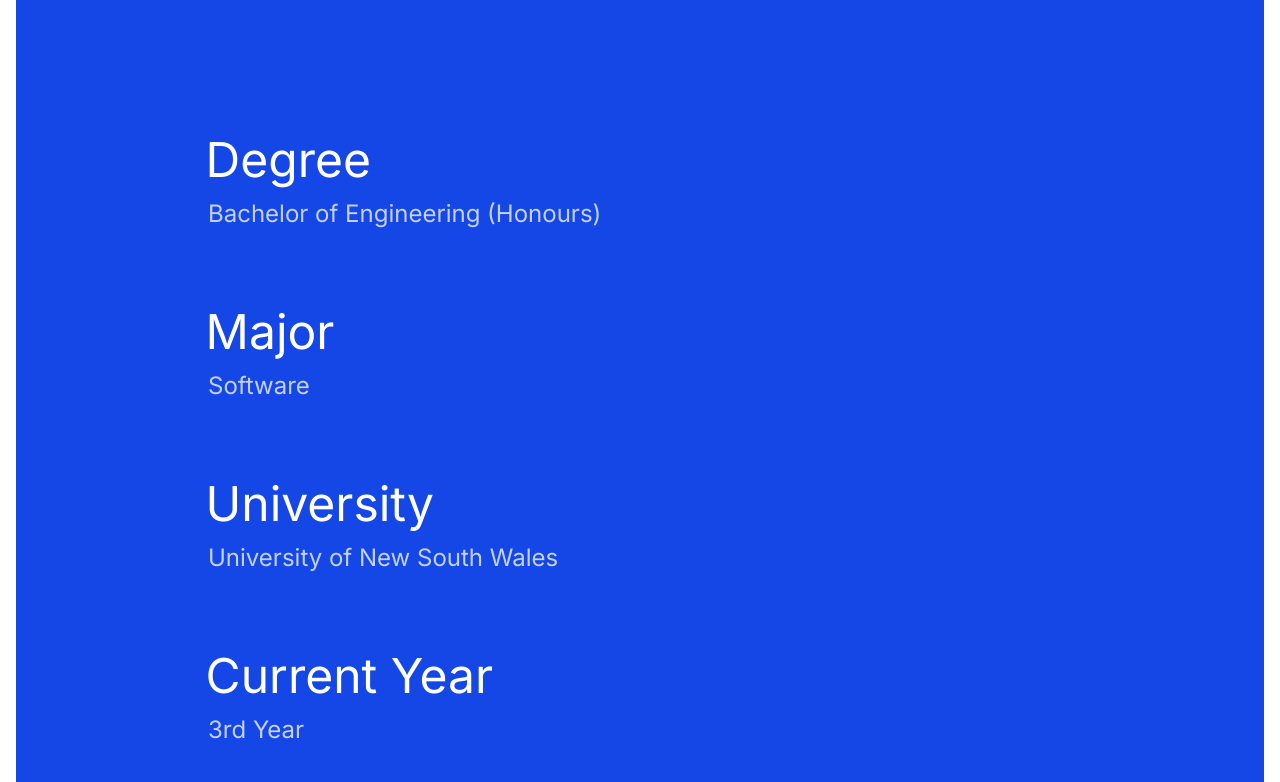
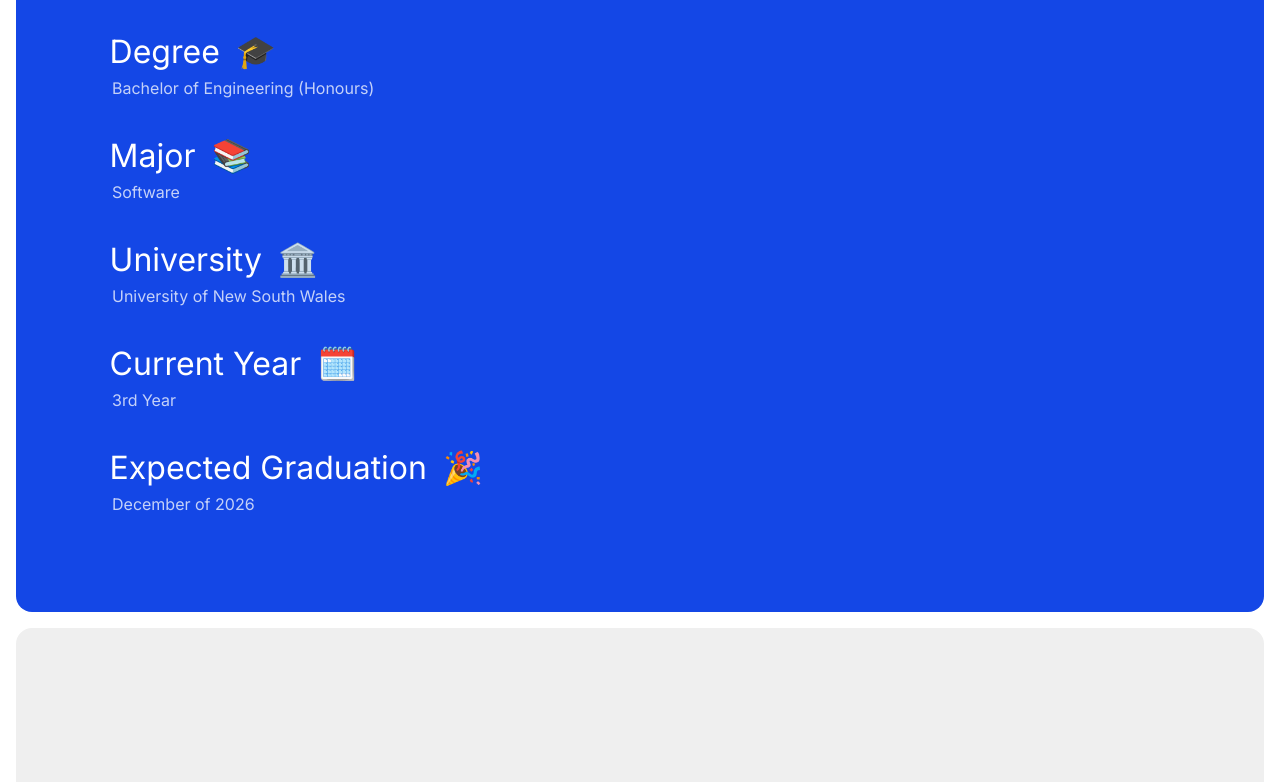
Before and after one commit to joellum1/portfolio, a Next.js app: page / in a window 1280 px wide. Shown: the part 1060-1842 px from the top of the page. Built offline with nearby package versions, Linux system fonts and the light colour scheme.

Commit message:
updated spacing and 'about me' content

```diff
--- a/package.json
+++ b/package.json
@@ -9,6 +9,10 @@
     "lint": "next lint"
   },
   "dependencies": {
+    "@emotion/react": "^11.14.0",
+    "@emotion/styled": "^11.14.1",
+    "@mui/icons-material": "^7.3.2",
+    "@mui/material": "^7.3.2",
     "clsx": "^2.1.1",
     "motion": "^12.10.0",
     "next": "15.3.1",
--- a/src/components/AboutSection.tsx
+++ b/src/components/AboutSection.tsx
@@ -4,27 +4,42 @@
       id="about"
       className="flex flex-col items-center rounded-2xl bg-blue-700 text-white"
     >
-      <div className="w-full p-48 flex flex-row">
-        <ul className="list-style-none max-w-128 flex flex-col gap-16">
+      <div className="w-full p-24 flex flex-row">
+        <ul className="list-style-none max-w-128 flex flex-col gap-8">
           <li>
-            <h1 className="text-[3rem] -ml-[0.15rem]">Degree</h1>
-            <p className="text-[1.5rem] opacity-75">Bachelor of Engineering (Honours)</p>
+            <h1 className="text-[2rem] -ml-[0.15rem] flex items-center gap-4">
+              Degree
+              <span>🎓</span>
+            </h1>
+            <p className="text-[1rem] opacity-75">Bachelor of Engineering (Honours)</p>
           </li>
           <li>
-            <h1 className="text-[3rem] -ml-[0.15rem]">Major</h1>
-            <p className="text-[1.5rem] opacity-75">Software</p>
+            <h1 className="text-[2rem] -ml-[0.15rem] flex items-center gap-4">
+              Major
+              <span>📚</span>
+            </h1>
+            <p className="text-[1rem] opacity-75">Software</p>
           </li>
           <li>
-            <h1 className="text-[3rem] -ml-[0.15rem]">University</h1>
-            <p className="text-[1.5rem] opacity-75">University of New South Wales</p>
+            <h1 className="text-[2rem] -ml-[0.15rem] flex items-center gap-4">
+              University
+              <span>🏛️</span>
+            </h1>
+            <p className="text-[1rem] opacity-75">University of New South Wales</p>
           </li>
           <li>
-            <h1 className="text-[3rem] -ml-[0.15rem]">Current Year</h1>
-            <p className="text-[1.5rem] opacity-75">3rd Year</p>
+            <h1 className="text-[2rem] -ml-[0.15rem] flex items-center gap-4">
+              Current Year
+              <span>🗓️</span>
+            </h1>
+            <p className="text-[1rem] opacity-75">3rd Year</p>
           </li>
           <li>
-            <h1 className="text-[3rem] -ml-[0.15rem]">Expected Graduation</h1>
-            <p className="text-[1.5rem] opacity-75">December of 2026</p>
+            <h1 className="text-[2rem] -ml-[0.15rem] flex items-center gap-4">
+              Expected Graduation
+              <span>🎉</span>
+            </h1>
+            <p className="text-[1rem] opacity-75">December of 2026</p>
           </li>
         </ul>
       </div>
--- a/src/components/Header.tsx
+++ b/src/components/Header.tsx
@@ -8,7 +8,7 @@
 
   const handleScroll = () => {
     const scrollY = window.scrollY;
-    const maxScroll = 50; // max scroll to fully apply shadow
+    const maxScroll = 250; // max scroll to fully apply shadow
     const intensity = Math.min(scrollY / maxScroll, 1);
 
     // Create a shadow with gradually increasing opacity and blur
--- a/src/components/TitleSection.tsx
+++ b/src/components/TitleSection.tsx
@@ -14,7 +14,7 @@
         />
       </div>
 
-      <div className="w-full bg-[#efefef] rounded-2xl p-24 text-[2rem]">
+      <div className="w-full bg-[#efefef] rounded-2xl p-24 text-[1.25rem]">
         <p className="text-[2rem]">
           👋 Hi, I'm a third-year Software Engineering student at UNSW, passionate about driving change through technology.
           In my strive towards that goal, I'm constantly learning, whether it's through university, personal projects, or collaborating with others to solve real-world problems.
```
Also changed, not shown: 1 other file (tests, documents, lock files or other folders).
